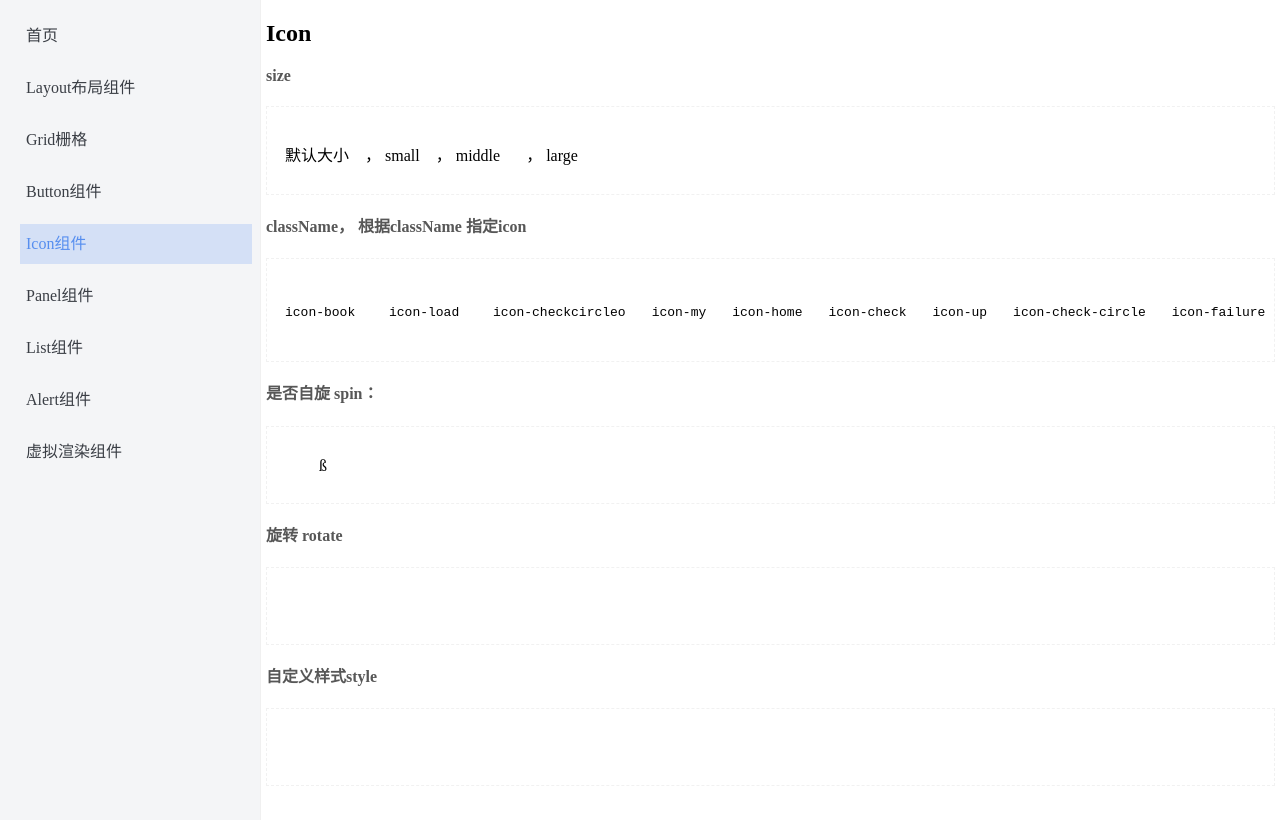
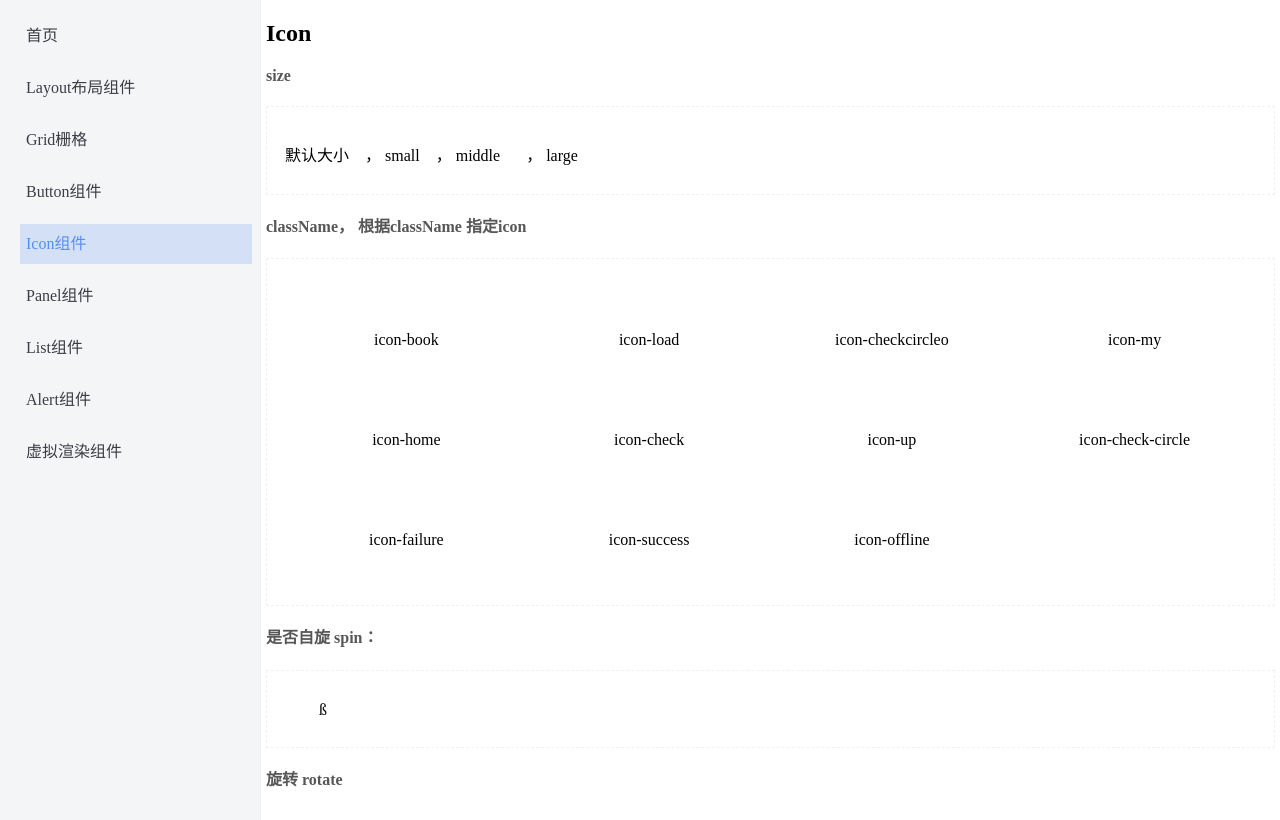
Before and after one commit to justsso/coconut-ui, a React app: page /Icon in a window 1280 px wide. Built offline with nearby package versions, Linux system fonts and the light colour scheme; a small style sheet from the web is missing; the HTML template or start-up script is replaced by a standard one.

Commit message:
improvement: 改善icon组件的demo

```diff
--- /dev/null
+++ b/demos/icon/index.less
@@ -0,0 +1,11 @@
+/**
+ * @description
+ * @author justsso
+ */
+.icons_row .coconut-col {
+  height: 100px;
+  display: flex;
+  flex-direction: column;
+  justify-content: center;
+  align-items: center;
+}
--- a/demos/icon/index.tsx
+++ b/demos/icon/index.tsx
@@ -2,6 +2,8 @@ import Icon from '../../src/components/Icon/Icon';
 import React from 'react';
 import CodeView from '../Common/CodeView';
 import { apiData as data } from './data';
+import {Row, Col} from "../../src/components";
+import './index.less';
 
 export default function IconDemo() {
     return (
@@ -20,32 +22,52 @@ export default function IconDemo() {
             <h4>className， 根据className 指定icon</h4>
 
             <CodeView>
-                <pre
-                    style={{
-                        wordBreak: 'break-word'
-                    }}
-                >
-                    icon-book <Icon size="middle" className={['icon-book']} />
-                    icon-load <Icon size="middle" className={['icon-load']} />
+                <Row className={['icons_row']}>
+                    <Col span={6}>
+                        <Icon size="middle" className={['icon-book']} />
+                        <span>icon-book</span>
+                    </Col>
+                    <Col span={6}>
+                        <Icon size="middle" className={['icon-load']} />
+                        icon-load
+                    </Col>
+                    <Col span={6}>
+                        <Icon size="middle" className={['icon-checkcircleo']} />
                         icon-checkcircleo
-                    <Icon size="middle" className={['icon-checkcircleo']} />
+                    </Col>
+                    <Col span={6}>
+                        <Icon size="middle" className={['icon-my']} />
                         icon-my
-                    <Icon size="middle" className={['icon-my']} />
+                    </Col>
+                    <Col span={6}>
+                        <Icon size="middle" className={['icon-home']} />
                         icon-home
-                    <Icon size="middle" className={['icon-home']} />
+                    </Col>
+                    <Col span={6}>
+                        <Icon size="middle" className={['icon-check']} />
                         icon-check
-                    <Icon size="middle" className={['icon-check']} />
+                    </Col>
+                    <Col span={6}>
+                        <Icon size="middle" className={['icon-up']} />
                         icon-up
-                    <Icon size="middle" className={['icon-up']} />
+                    </Col>
+                    <Col span={6}>
+                        <Icon size="middle" className={['icon-check-circle']} />
                         icon-check-circle
-                    <Icon size="middle" className={['icon-check-circle']} />
+                    </Col>
+                    <Col span={6}>
+                        <Icon size="middle" className={['icon-failure']} />
                         icon-failure
-                    <Icon size="middle" className={['icon-failure']} />
+                    </Col>
+                    <Col span={6}>
+                        <Icon size="middle" className={['icon-success']} />
                         icon-success
-                    <Icon size="middle" className={['icon-success']} />
+                    </Col>
+                    <Col span={6}>
+                        <Icon size="middle" className={['icon-offline']} />
                         icon-offline
-                    <Icon size="middle" className={['icon-offline']} />
-                </pre>
+                    </Col>
+                </Row>
             </CodeView>
             <h4>是否自旋 spin：</h4>
 
```
Lines whose indentation alone changed are shown as unchanged.
